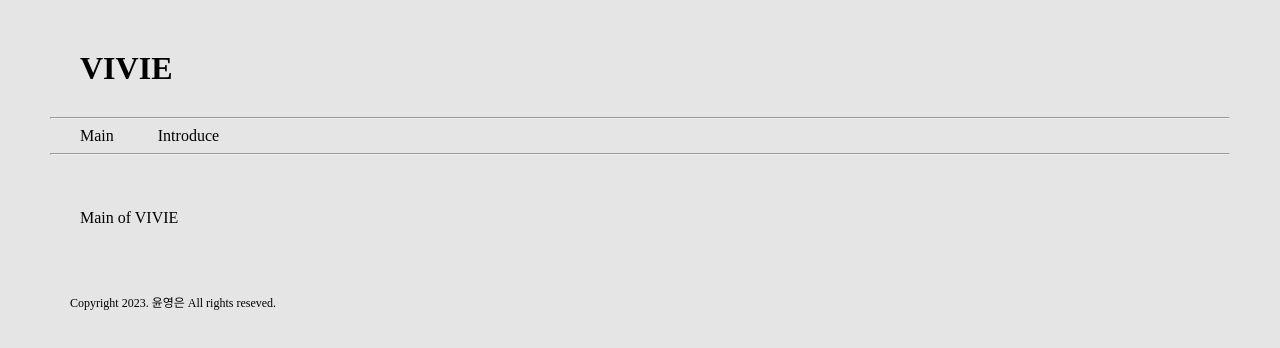
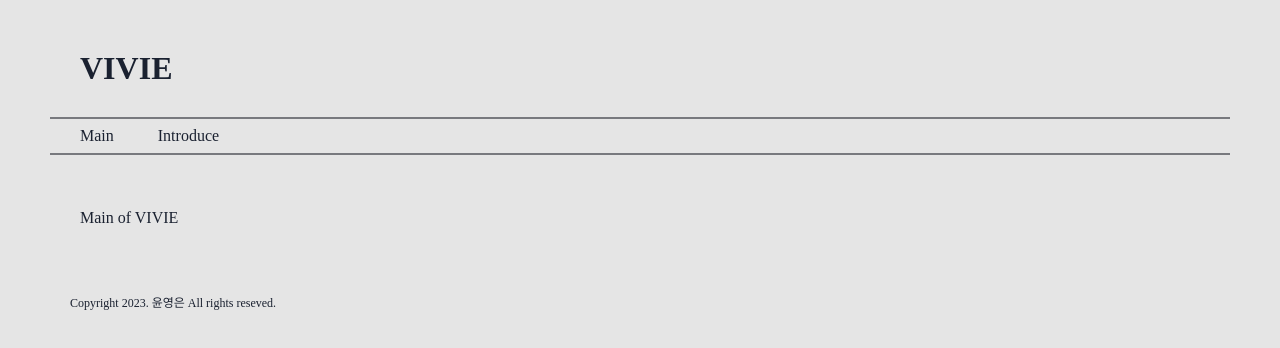
Before and after one commit to 0eun0314/Mid-Term-Project, a plain HTML site: page main.html in a window 1280 px wide. Drawn offline with Linux system fonts and the light colour scheme.

Commit message:
Change style of colors

```diff
--- a/basicstyle.css
+++ b/basicstyle.css
@@ -1,6 +1,7 @@
 body {
 	background-color: #E5E5E5;
 	margin: 50px;
+	color: #1A2130;
 }
 
 header {
@@ -12,9 +13,13 @@ nav {
 }
 
 .nav {
-	padding: 20px;
+	margin: 20px;
 	text-decoration: none;
-	color: black;
+	color: #1A2130;
+}
+
+hr {
+	border: 1px solid #78797e;
 }
 
 section {
```
